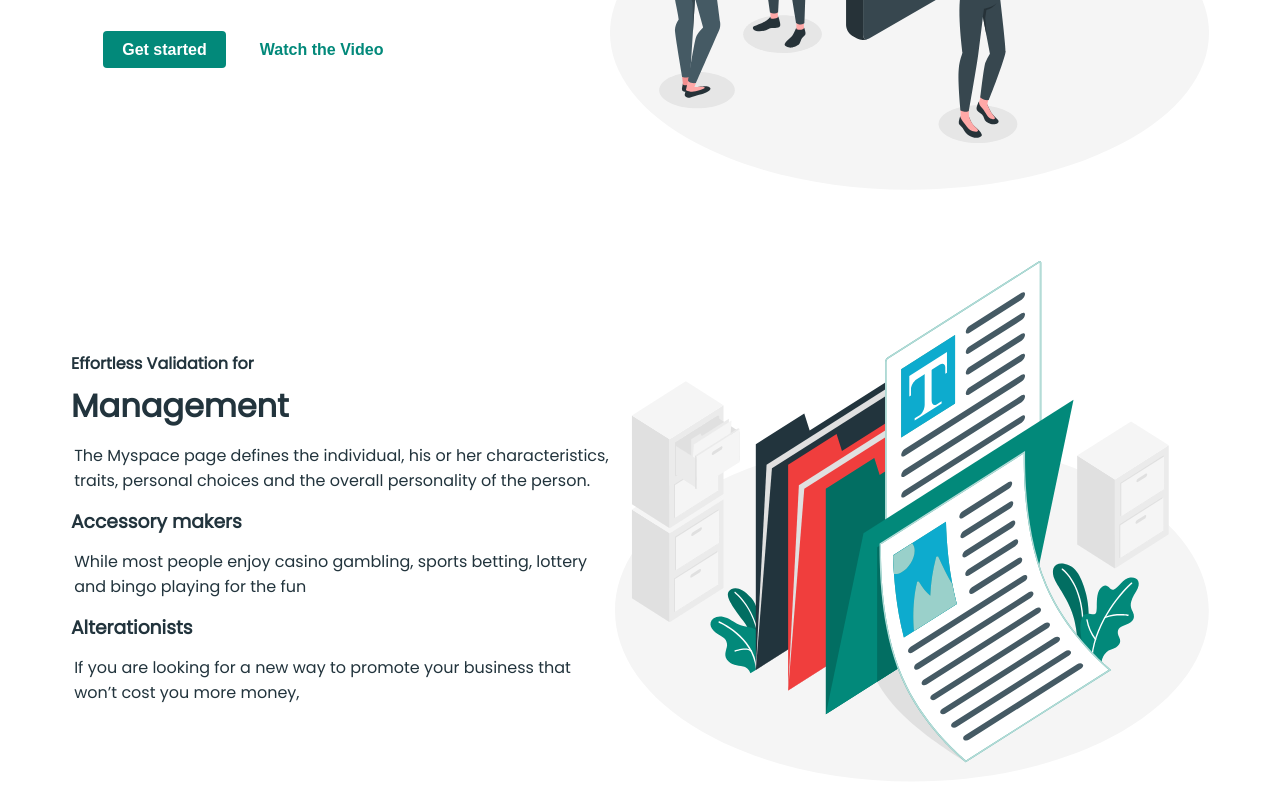
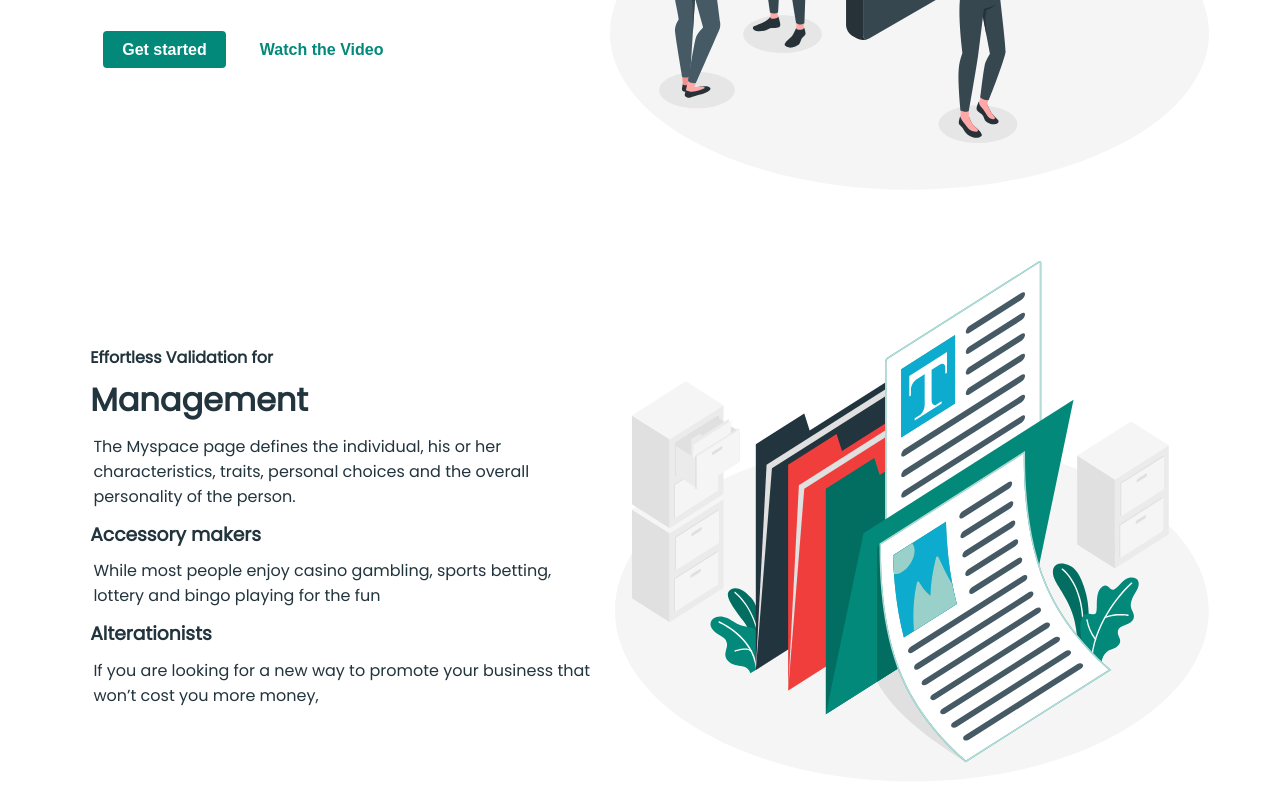
Before and after one commit to omar199523/my-product, a React (Create React App) app: page / in a window 1280 px wide. Shown: the part 526-1326 px from the top of the page. Built offline with nearby package versions, Linux system fonts and the light colour scheme; the HTML template or start-up script is replaced by a standard one.

Commit message:
add some style

```diff
--- a/src/componants/DocumentSection/style.css
+++ b/src/componants/DocumentSection/style.css
@@ -8,12 +8,13 @@
     width: 100%;
 }
 .docu-text{
-    flex:1 2 350px
+    flex:1 2 350px;
+    padding: 1.2em;
 }
 .docu-text *{
     font-weight:900 ;
     color: #22343D;
-    margin-top:0.6em ;
+    margin-top:0.4em ;
 }
 .docu-text p{
     font-size: 1rem;
```
